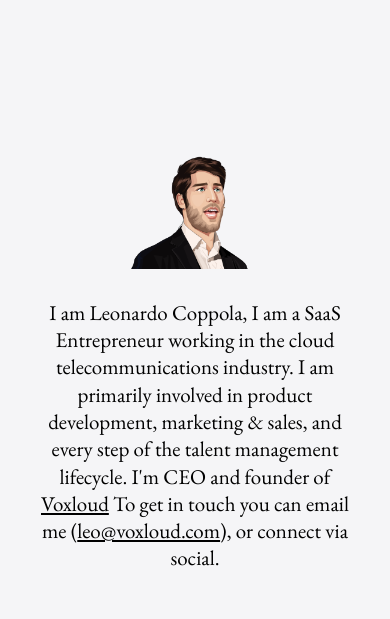
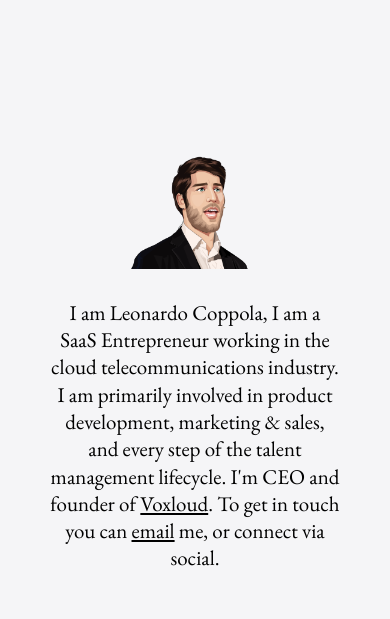
Before and after one commit to leocopp/leonardocoppola.com, a plain HTML site: page index.html in a window 390 px wide. Shown: the top 619 px of the page. Drawn offline with nearby package versions, Linux system fonts and the light colour scheme.

Commit message:
small fix

```diff
--- a/assets/css/style.css
+++ b/assets/css/style.css
@@ -168,10 +168,13 @@ img {
 /*-=====================-main-styles-start-=========================*/
 
 .conatiner {
-  max-width: 1494px;
-  width: 100%;
-  padding: 0 15px;
-  margin: 0 auto;
+  /* max-width: 1494px;
+  width: 100%; */
+  /* padding: 0 15px;
+  margin: 0 auto; */
+  margin: 0px 200px 0px 200px;
+  --e-column-margin-right: 200px;
+  --e-column-margin-left: 200px;
   display: flex;
   flex-direction: column;
   justify-content: center;
@@ -233,21 +236,17 @@ img {
 /*-=====================-main-styles-end-=========================*/
 
 /*-=====================-media-start-=========================*/
-@media screen and (max-width: 1400px) {
+
+@media screen and (max-width: 1124px) {
   .conatiner {
-    max-width: 991px;
-  }
-}
-
-@media screen and (max-width: 1200px) {
-  .conatiner {
-    max-width: 768px;
+    margin: 0px 50px 0px 50px;
+    --e-column-margin-right: 50px;
+    --e-column-margin-left: 50px;
   }
 }
 
 @media screen and (max-width: 991px) {
   .conatiner {
-    max-width: 576px;
     align-items: center;
     text-align: center;
   }
@@ -258,10 +257,6 @@ img {
 }
 
 @media screen and (max-width: 768px) {
-  .conatiner {
-    padding: 0 30px;
-  }
-
   .about-text p {
     font-size: 21px;
   }
--- a/index.html
+++ b/index.html
@@ -4,6 +4,7 @@
     <meta charset="UTF-8" />
     <meta http-equiv="X-UA-Compatible" content="IE=edge" />
     <meta name="viewport" content="width=device-width, initial-scale=1.0" />
+    <meta name="description" content="I am Leonardo Coppola. I am a SaaS Entrepreneur. I am primarily involved in product development, marketing & sales">
     <title>I am Leonardo Coppola</title>
     <script src="https://kit.fontawesome.com/13af292653.js" crossorigin="anonymous"></script>
     <link rel="icon" type="image/x-icon" href="./assets/images/favicon.ico">
@@ -21,11 +22,11 @@
           </div>
           <div class="about-text">
             <p>
-                I am Leonardo Coppola, I am a SaaS Entrepreneur working in the cloud telecommunications industry.
+                I am Leonardo Coppola, I am a SaaS Entrepreneur working in the cloud telecommunications industry. <br>
                 I am primarily involved in product development, marketing & sales, and every step of the talent management lifecycle.
                 I'm CEO and founder of
-                <a href="https://www.voxloud.com/it/en">Voxloud</a>
-                To get in touch you can email me (<a href="mailto:leo@voxloud.com">leo@voxloud.com</a>), or connect via social.
+                <a href="https://www.voxloud.com/it/en" target="_blank">Voxloud</a>.
+                To get in touch you can <a href="mailto:leo@voxloud.com">email</a> me, or connect via social.
             </p>
           </div>
           <div class="social-links">
```
